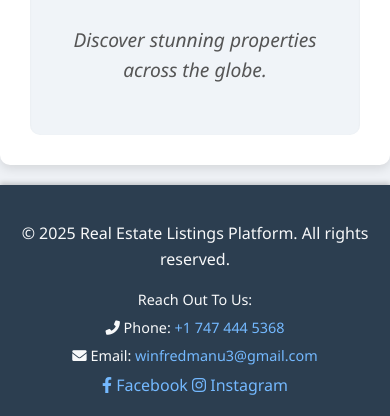
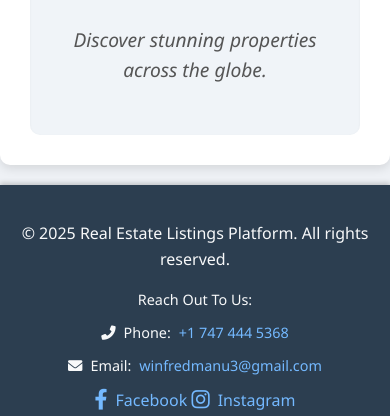
Before and after one commit to badjuvi6/real-estate-frontend, a website: page index.html in a window 390 px wide. Shown: the part 698-1114 px from the top of the page. Drawn offline with Linux system fonts and the light colour scheme; no server answers.

Commit message:
Update style.css

```diff
--- a/style.css
+++ b/style.css
@@ -346,7 +346,6 @@ header nav a:hover {
     justify-content: center;
     align-items: center;
     z-index: 1000;
-    /* --- NEW/MODIFIED FOR SCROLLING --- */
     overflow-y: auto; /* Allows the modal itself to scroll if the viewport is too small */
     -webkit-overflow-scrolling: touch; /* For smoother scrolling on iOS */
 }
@@ -362,7 +361,6 @@ header nav a:hover {
     box-shadow: 0 8px 30px rgba(0, 0, 0, 0.4);
     width: 90%;
     max-width: 550px;
-    /* --- NEW/MODIFIED FOR SCROLLING --- */
     max-height: 90vh; /* Limit content height to 90% of viewport height */
     overflow-y: auto; /* Allows content *inside* the modal to scroll */
     animation: fadeInScale 0.3s ease-out forwards;
@@ -472,11 +470,9 @@ footer {
     padding: 20px 0;
     margin-top: auto; /* Pushes footer to the bottom */
     box-shadow: 0 -2px 5px rgba(0,0,0,0.2);
-    /* ORIGINAL flex settings for footer are removed as .contact-info now handles its children */
 }
 
 /* Styles for contact info section within footer */
-/* MODIFIED: This now applies to paragraphs directly inside .contact-info, like "Reach Out To Us:" */
 .contact-info p {
     margin: 5px 0;
     font-size: 0.9em;
@@ -491,8 +487,8 @@ footer {
     text-decoration: underline;
 }
 
-/* NEW: Styles for the overall horizontal row containing phone, email, and social links */
-.footer-contact-and-social {
+/* Styles for the overall horizontal row containing phone, email, and social links */
+.contact-details-horizontal {
     display: flex; /* Make it a flex container */
     flex-wrap: wrap; /* Allow items to wrap to the next line on smaller screens */
     justify-content: center; /* Center items horizontally */
@@ -502,30 +498,47 @@ footer {
     margin-bottom: 10px; /* Space before social links if they wrap */
 }
 
-/* MODIFIED: Styles for paragraphs (phone/email) directly within the new horizontal container */
-.footer-contact-and-social p {
+/* Styles for paragraphs (phone/email) directly within the horizontal container */
+.contact-details-horizontal p {
     margin: 0; /* Remove default paragraph margins */
     display: flex; /* Make icon and text align */
     align-items: center;
     gap: 8px; /* Space between icon and text */
 }
 
-/* MODIFIED: Styles for the social links container, now inside .footer-contact-and-social */
+/* MODIFIED: Styles for the social links container */
 .social-links {
     display: flex; /* Make social links themselves a flex container for their icons */
+    justify-content: center; /* Center social links within their container */
+    align-items: center; /* Vertically align icons */
     gap: 15px; /* Space between social icons */
-    margin: 0; /* Remove previous margin-top */
+    margin-top: 10px; /* Add some margin from the contact details above */
+    margin-bottom: 10px; /* Add some margin below social links */
 }
 
-.social-links a {
+/* NEW: Styles for each individual social link (e.g., the Facebook link, Instagram link) */
+.social-link {
+    display: inline-flex; /* Allows icon and text to sit side-by-side */
+    align-items: center; /* Vertically aligns the icon and text */
+    text-decoration: none; /* Remove underline */
     color: #f8f9fa; /* Consistent color with header nav */
-    font-size: 1.5em;
-    /* Removed margin: 0 10px; as gap handles spacing now */
-    transition: color 0.3s ease;
+    font-size: 1em; /* Base font size for the text */
+    transition: color 0.3s ease; /* Smooth color transition on hover */
 }
 
-.social-links a:hover {
-    color: #74b9ff; /* Consistent hover color with header nav hover */
+/* NEW: Styling for the social media icons */
+.social-link i {
+    font-size: 1.3em; /* Adjust icon size - make it small */
+    margin-right: 8px; /* Space between the icon and the text */
+}
+
+/* NEW: Optional: Specific colors for brand recognition (can override general .social-link:hover) */
+.facebook-link:hover {
+    color: #3b5998; /* Facebook blue */
+}
+
+.instagram-link:hover {
+    color: #C13584; /* Instagram pink/purple */
 }
 
 
@@ -564,12 +577,23 @@ footer {
         flex-direction: column;
         gap: 10px;
     }
-    /* MODIFIED: Adjustments for horizontal contact details on smaller screens */
-    .footer-contact-and-social {
+    /* Adjustments for horizontal contact details on smaller screens */
+    .contact-details-horizontal {
         flex-direction: column; /* Stack vertically on small screens */
         gap: 10px; /* Reduce gap when stacked */
     }
     .social-links {
+        flex-direction: column; /* Stack social links vertically on small screens */
         margin-top: 10px; /* Add some margin when stacked vertically */
+        gap: 10px; /* Reduce gap when stacked */
     }
+    .social-link span {
+        display: inline; /* Show text again if desired on small screens, or keep `none` */
+    }
+    .social-link i {
+        margin-right: 8px; /* Keep margin if text is shown */
+    }
+    /* If you want icons ONLY on small screens, use: */
+    /* .social-link span { display: none; } */
+    /* .social-link i { margin-right: 0; } */
 }
```
